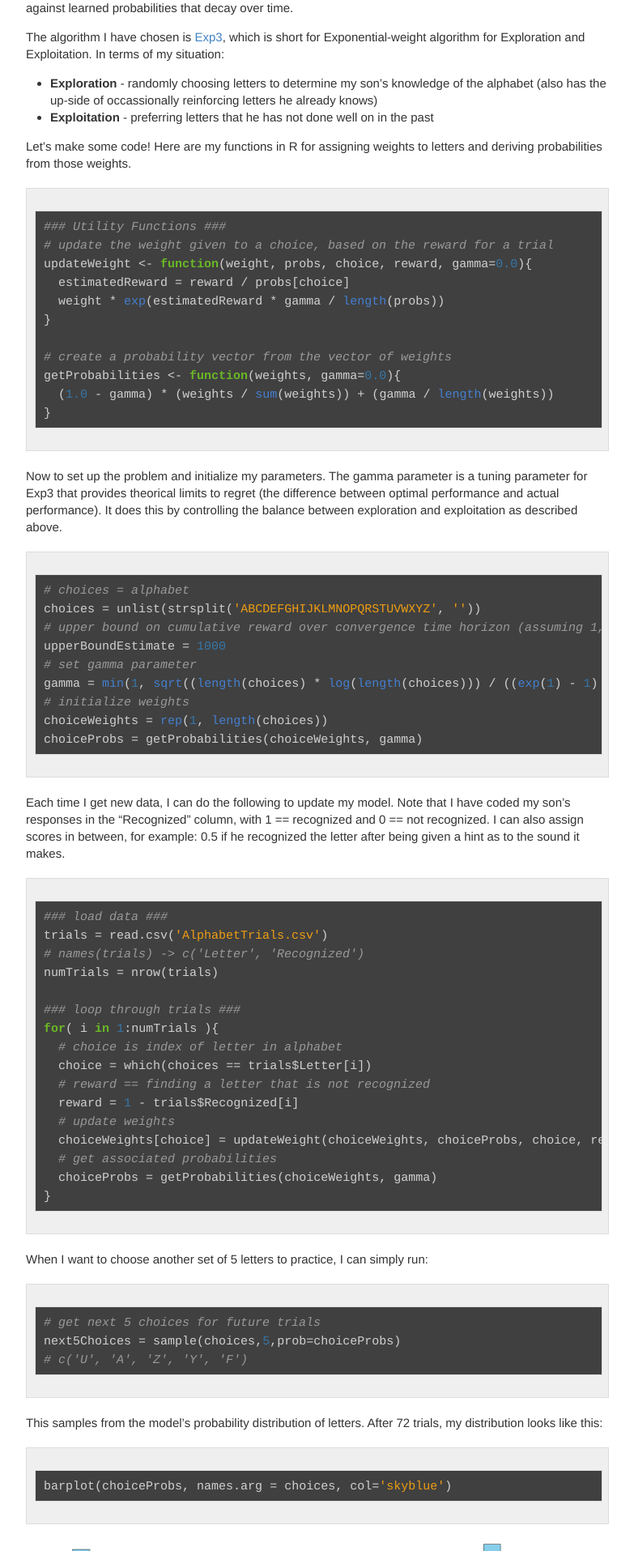
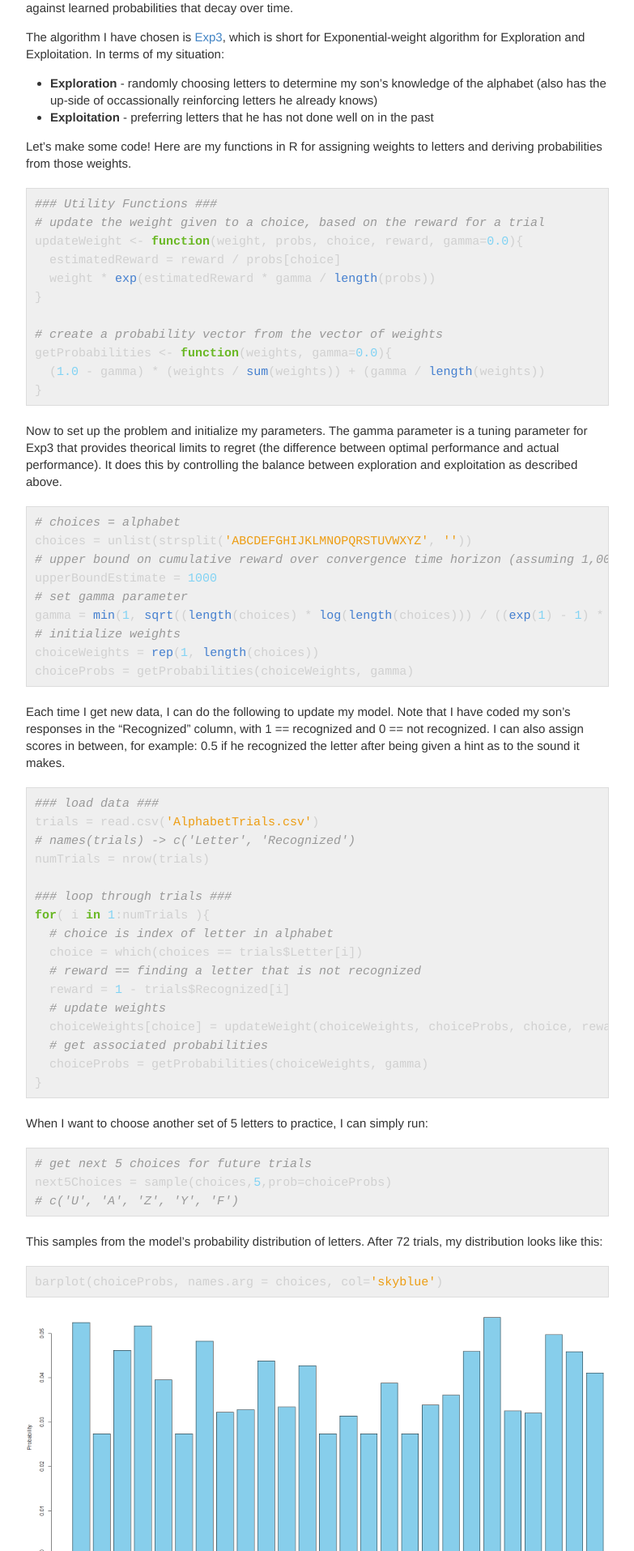
Before and after one commit to lafncow/lafncow.github.io, a Jekyll site: the page built from _posts/2015-12-8-A-is-for-Adversarial.md, in a window 1280 px wide. Shown: the part 858-2773 px from the top of the page at 81% size, without its empty margins (248-1031 px from the left). Built offline with Jekyll 4.4.1, drawn with Linux system fonts in a browser that asks for light colours.

Commit message:
highlighting

```diff
--- a/_posts/2015-12-8-A-is-for-Adversarial.md
+++ b/_posts/2015-12-8-A-is-for-Adversarial.md
@@ -22,7 +22,7 @@ The algorithm I have chosen is [Exp3](http://cseweb.ucsd.edu/~yfreund/papers/ban
 
 Let's make some code! Here are my functions in R for assigning weights to letters and deriving probabilities from those weights.
 
-~~~r
+{% highlight r %}
 ### Utility Functions ###
 # update the weight given to a choice, based on the reward for a trial
 updateWeight <- function(weight, probs, choice, reward, gamma=0.0){
@@ -34,11 +34,11 @@ updateWeight <- function(weight, probs, choice, reward, gamma=0.0){
 getProbabilities <- function(weights, gamma=0.0){
   (1.0 - gamma) * (weights / sum(weights)) + (gamma / length(weights))
 }
-~~~
+{% endhighlight %}
 
 Now to set up the problem and initialize my parameters. The gamma parameter is a tuning parameter for Exp3 that provides theorical limits to regret (the difference between optimal performance and actual performance). It does this by controlling the balance between exploration and exploitation as described above.
 
-~~~r
+{% highlight r %}
 # choices = alphabet
 choices = unlist(strsplit('ABCDEFGHIJKLMNOPQRSTUVWXYZ', ''))
 # upper bound on cumulative reward over convergence time horizon (assuming 1,000 trials)
@@ -48,11 +48,11 @@ gamma = min(1, sqrt((length(choices) * log(length(choices))) / ((exp(1) - 1) * u
 # initialize weights
 choiceWeights = rep(1, length(choices))
 choiceProbs = getProbabilities(choiceWeights, gamma)
-~~~
+{% endhighlight %}
 
 Each time I get new data, I can do the following to update my model. Note that I have coded my son's responses in the "Recognized" column, with 1 == recognized and 0 == not recognized. I can also assign scores in between, for example: 0.5 if he recognized the letter after being given a hint as to the sound it makes.
 
-~~~r
+{% highlight r %}
 ### load data ###
 trials = read.csv('AlphabetTrials.csv')
 # names(trials) -> c('Letter', 'Recognized')
@@ -69,21 +69,21 @@ for( i in 1:numTrials ){
   # get associated probabilities
   choiceProbs = getProbabilities(choiceWeights, gamma)
 }
-~~~
+{% endhighlight %}
 
 When I want to choose another set of 5 letters to practice, I can simply run:
 
-~~~r
+{% highlight r %}
 # get next 5 choices for future trials
 next5Choices = sample(choices,5,prob=choiceProbs)
 # c('U', 'A', 'Z', 'Y', 'F')
-~~~
+{% endhighlight %}
 
 This samples from the model's probability distribution of letters. After 72 trials, my distribution looks like this:
 
-~~~r
+{% highlight r %}
 barplot(choiceProbs, names.arg = choices, col='skyblue')
-~~~
+{% endhighlight %}
 
 ![Letter Probabilities]({{ site.url }}/images/ProbabilityPerLetter.png)
 A, D, and U look like the letters we may need to work on most.
--- a/_sass/_highlights.scss
+++ b/_sass/_highlights.scss
@@ -5,12 +5,13 @@
   border: 1px solid #ddd;
   margin: 20px 0 20px 0;
   overflow-x: scroll;
+  color: #eee;
 }
 
 code {
   font-family: 'Bitstream Vera Sans Mono','Courier', monospace;
 }
-.highlight pre { background-color: #404040 }
+
 .highlight .hll { background-color: #404040 }
 .highlight .c { color: #999999; font-style: italic } /* Comment */
 .highlight .err { color: #a61717; background-color: #e3d2d2 } /* Error */
@@ -42,7 +43,7 @@ code {
 .highlight .kr { color: #6ab825; font-weight: bold } /* Keyword.Reserved */
 .highlight .kt { color: #6ab825; font-weight: bold } /* Keyword.Type */
 .highlight .ld { color: #d0d0d0 } /* Literal.Date */
-.highlight .m { color: #3677a9 } /* Literal.Number */
+.highlight .m { color: #81d3f4 } /* Literal.Number */
 .highlight .s { color: #ed9d13 } /* Literal.String */
 .highlight .na { color: #bbbbbb } /* Name.Attribute */
 .highlight .nb { color: #24909d } /* Name.Builtin */
@@ -60,10 +61,10 @@ code {
 .highlight .nv { color: #40ffff } /* Name.Variable */
 .highlight .ow { color: #6ab825; font-weight: bold } /* Operator.Word */
 .highlight .w { color: #666666 } /* Text.Whitespace */
-.highlight .mf { color: #3677a9 } /* Literal.Number.Float */
-.highlight .mh { color: #3677a9 } /* Literal.Number.Hex */
-.highlight .mi { color: #3677a9 } /* Literal.Number.Integer */
-.highlight .mo { color: #3677a9 } /* Literal.Number.Oct */
+.highlight .mf { color: #81d3f4 } /* Literal.Number.Float */
+.highlight .mh { color: #81d3f4 } /* Literal.Number.Hex */
+.highlight .mi { color: #81d3f4 } /* Literal.Number.Integer */
+.highlight .mo { color: #81d3f4 } /* Literal.Number.Oct */
 .highlight .sb { color: #ed9d13 } /* Literal.String.Backtick */
 .highlight .sc { color: #ed9d13 } /* Literal.String.Char */
 .highlight .sd { color: #ed9d13 } /* Literal.String.Doc */
@@ -79,4 +80,4 @@ code {
 .highlight .vc { color: #40ffff } /* Name.Variable.Class */
 .highlight .vg { color: #40ffff } /* Name.Variable.Global */
 .highlight .vi { color: #40ffff } /* Name.Variable.Instance */
-.highlight .il { color: #3677a9 } /* Literal.Number.Integer.Long */
+.highlight .il { color: #81d3f4 } /* Literal.Number.Integer.Long */
```
